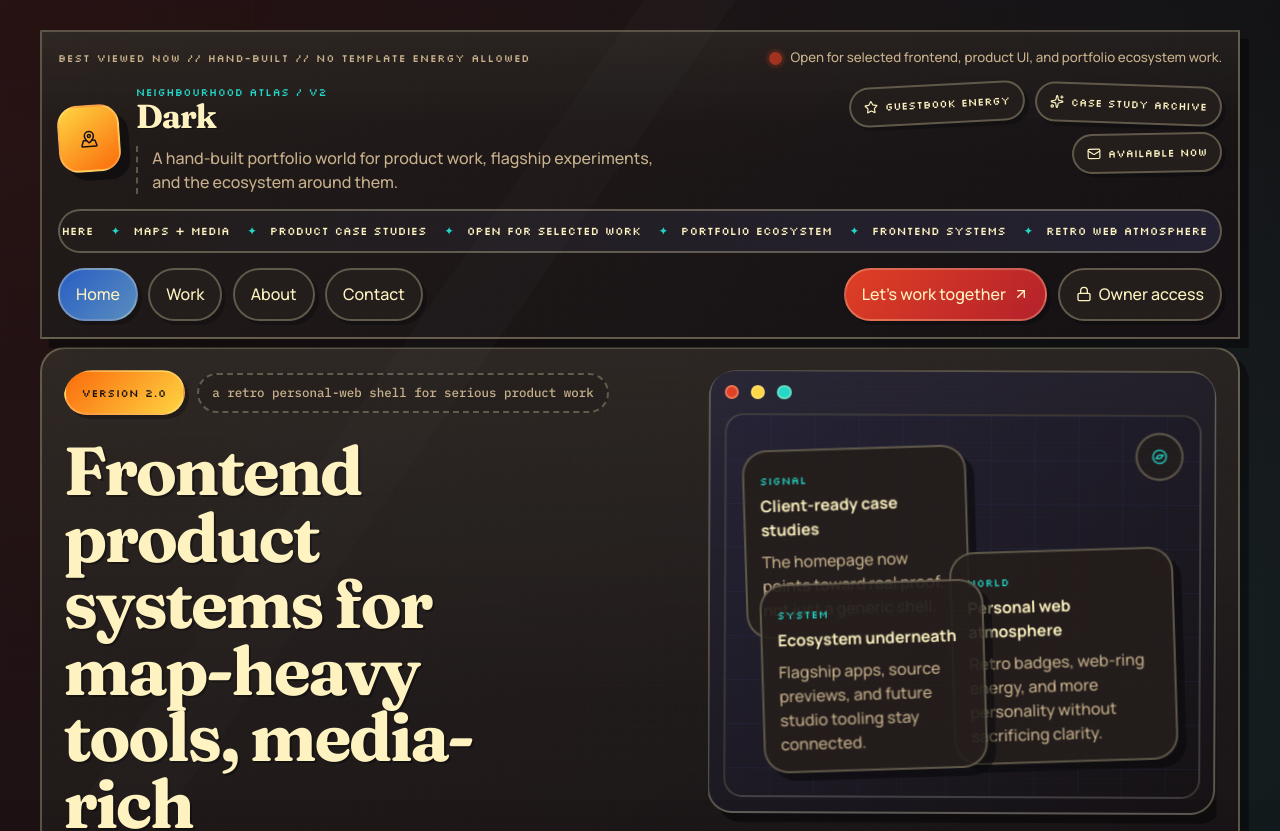
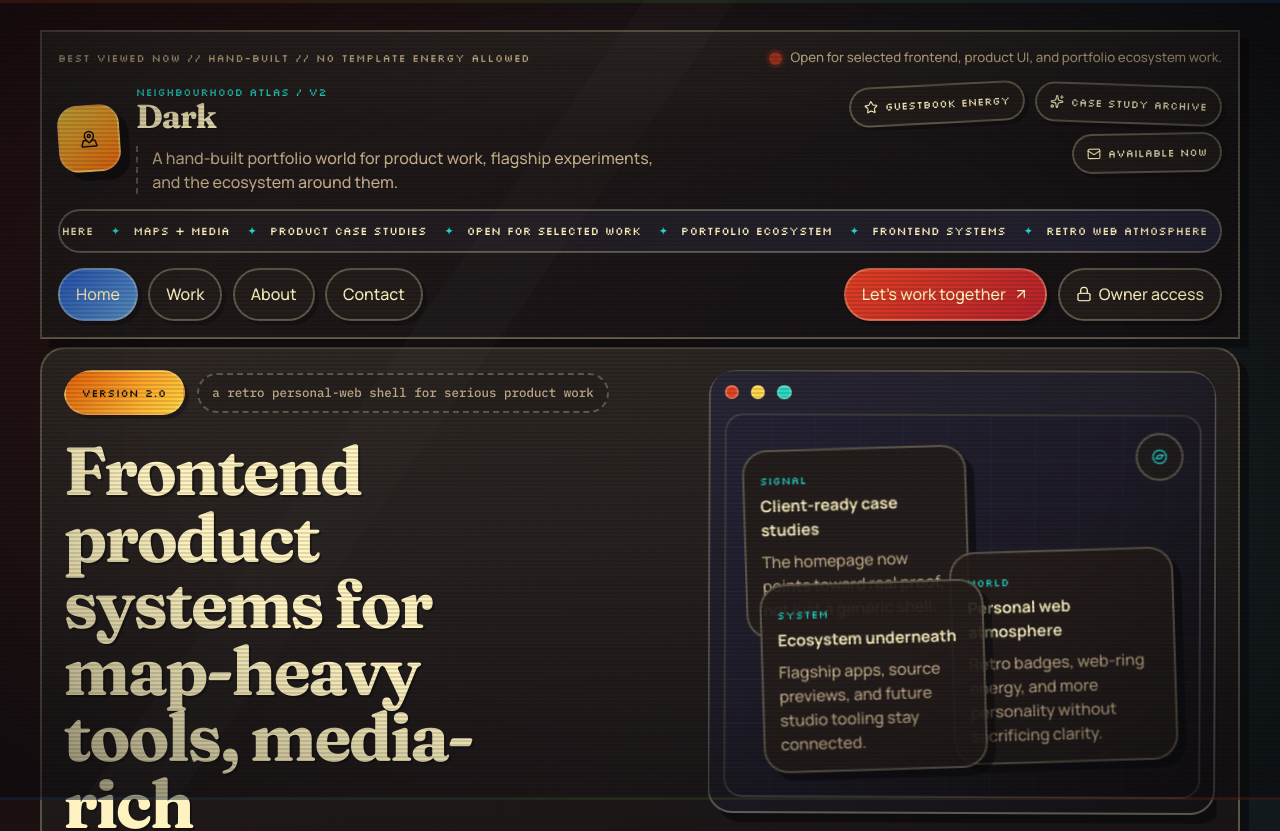
Before and after one commit to Sillyconer/personal-web, a React (Vite) app: page / in a window 1280 px wide. Shown: the top 831 px of the page. Built offline with nearby package versions, Linux system fonts and the light colour scheme; no server answers.

Commit message:
add crt scanlines overlay and page transition wipes

```diff
--- a/src/App.tsx
+++ b/src/App.tsx
@@ -1,5 +1,6 @@
 import { BrowserRouter, Navigate, Route, Routes } from 'react-router-dom';
 
+import { CrtOverlay } from './components/effects/CrtOverlay';
 import { InteractionFx } from './components/effects/InteractionFx';
 import { AppShell } from './components/layout/AppShell';
 import { AboutPage } from './pages/AboutPage';
@@ -13,6 +14,7 @@ import { WorkPage } from './pages/WorkPage';
 function App() {
   return (
     <BrowserRouter>
+      <CrtOverlay />
       <InteractionFx />
       <Routes>
         <Route path="/login" element={<LoginPage />} />
--- /dev/null
+++ b/src/components/effects/CrtOverlay.css
@@ -0,0 +1,100 @@
+/* ── CRT Overlay: scanlines, vignette, flicker ── */
+
+.crt-overlay {
+  position: fixed;
+  inset: 0;
+  z-index: 90;
+  pointer-events: none;
+  overflow: hidden;
+}
+
+/* ── Scanlines ── */
+
+.crt-overlay__scanlines {
+  position: absolute;
+  inset: 0;
+  background:
+    repeating-linear-gradient(
+      0deg,
+      transparent 0px,
+      transparent 2px,
+      rgba(6, 6, 8, 0.12) 2px,
+      rgba(6, 6, 8, 0.12) 4px
+    );
+  animation: crtFlicker 0.08s steps(2) infinite;
+}
+
+/* ── Vignette (dark edges) ── */
+
+.crt-overlay__vignette {
+  position: absolute;
+  inset: 0;
+  background: radial-gradient(
+    ellipse at center,
+    transparent 55%,
+    rgba(6, 6, 8, 0.25) 78%,
+    rgba(6, 6, 8, 0.55) 100%
+  );
+}
+
+/* ── RGB fringe at top/bottom ── */
+
+.crt-overlay__fringe {
+  position: absolute;
+  inset: 0;
+}
+
+.crt-overlay__fringe::before {
+  content: '';
+  position: absolute;
+  top: 0;
+  left: 0;
+  right: 0;
+  height: 3px;
+  background: linear-gradient(
+    90deg,
+    rgba(223, 62, 35, 0.15),
+    rgba(89, 193, 53, 0.12),
+    rgba(40, 92, 196, 0.15)
+  );
+}
+
+.crt-overlay__fringe::after {
+  content: '';
+  position: absolute;
+  bottom: 0;
+  left: 0;
+  right: 0;
+  height: 3px;
+  background: linear-gradient(
+    90deg,
+    rgba(40, 92, 196, 0.15),
+    rgba(89, 193, 53, 0.12),
+    rgba(223, 62, 35, 0.15)
+  );
+}
+
+/* ── Subtle flicker ── */
+
+@keyframes crtFlicker {
+  0% {
+    opacity: 0.92;
+  }
+
+  50% {
+    opacity: 1;
+  }
+
+  100% {
+    opacity: 0.94;
+  }
+}
+
+/* ── Reduced motion ── */
+
+@media (prefers-reduced-motion: reduce) {
+  .crt-overlay__scanlines {
+    animation: none;
+    opacity: 0.92;
+  }
+}
--- /dev/null
+++ b/src/components/effects/CrtOverlay.tsx
@@ -0,0 +1,34 @@
+import { useEffect, useState } from 'react';
+
+import './CrtOverlay.css';
+
+export const CrtOverlay = () => {
+  const [enabled, setEnabled] = useState(true);
+
+  useEffect(() => {
+    const reducedMotionQuery = window.matchMedia('(prefers-reduced-motion: reduce)');
+
+    const update = () => {
+      setEnabled(!reducedMotionQuery.matches);
+    };
+
+    update();
+    reducedMotionQuery.addEventListener('change', update);
+
+    return () => {
+      reducedMotionQuery.removeEventListener('change', update);
+    };
+  }, []);
+
+  if (!enabled) {
+    return null;
+  }
+
+  return (
+    <div className="crt-overlay" aria-hidden="true">
+      <div className="crt-overlay__scanlines" />
+      <div className="crt-overlay__vignette" />
+      <div className="crt-overlay__fringe" />
+    </div>
+  );
+};
--- /dev/null
+++ b/src/components/effects/PageTransition.css
@@ -0,0 +1,139 @@
+/* ── Page transition: CRT channel-switch wipe ── */
+
+.page-transition {
+  position: relative;
+  width: 100%;
+}
+
+.page-transition__wipe {
+  position: fixed;
+  inset: 0;
+  z-index: 70;
+  pointer-events: none;
+  background: linear-gradient(
+    180deg,
+    rgba(254, 243, 192, 0.12),
+    rgba(6, 6, 8, 0.96) 20%,
+    rgba(6, 6, 8, 0.99) 50%,
+    rgba(6, 6, 8, 0.96) 80%,
+    rgba(254, 243, 192, 0.12)
+  );
+  opacity: 0;
+}
+
+.page-transition__wipe.is-active {
+  animation: crtWipe 0.48s steps(6) forwards;
+}
+
+.page-transition__wipe::before {
+  content: '';
+  position: absolute;
+  left: 0;
+  right: 0;
+  top: 50%;
+  height: 3px;
+  transform: translateY(-50%);
+  background: var(--signal-teal);
+  box-shadow: 0 0 16px var(--signal-teal), 0 0 40px var(--signal-teal);
+  opacity: 0;
+}
+
+.page-transition__wipe.is-active::before {
+  animation: crtScanline 0.48s ease-out forwards;
+}
+
+/* ── Noise/static texture during wipe ── */
+
+.page-transition__wipe::after {
+  content: '';
+  position: absolute;
+  inset: 0;
+  background-image:
+    repeating-linear-gradient(
+      0deg,
+      transparent 0px,
+      transparent 1px,
+      rgba(254, 243, 192, 0.04) 1px,
+      rgba(254, 243, 192, 0.04) 2px
+    );
+  mix-blend-mode: screen;
+  opacity: 0;
+}
+
+.page-transition__wipe.is-active::after {
+  animation: crtNoise 0.48s steps(4) forwards;
+}
+
+@keyframes crtWipe {
+  0% {
+    opacity: 0;
+    clip-path: inset(48% 0 48% 0);
+  }
+
+  20% {
+    opacity: 1;
+    clip-path: inset(10% 0 10% 0);
+  }
+
+  50% {
+    opacity: 1;
+    clip-path: inset(0 0 0 0);
+  }
+
+  80% {
+    opacity: 0.6;
+    clip-path: inset(0 0 0 0);
+  }
+
+  100% {
+    opacity: 0;
+    clip-path: inset(48% 0 48% 0);
+  }
+}
+
+@keyframes crtScanline {
+  0% {
+    opacity: 0;
+    top: 50%;
+  }
+
+  15% {
+    opacity: 1;
+  }
+
+  50% {
+    opacity: 0.7;
+  }
+
+  100% {
+    opacity: 0;
+    top: 50%;
+  }
+}
+
+@keyframes crtNoise {
+  0% {
+    opacity: 0;
+  }
+
+  20% {
+    opacity: 0.6;
+  }
+
+  80% {
+    opacity: 0.3;
+  }
+
+  100% {
+    opacity: 0;
+  }
+}
+
+@media (prefers-reduced-motion: reduce) {
+  .page-transition__wipe,
+  .page-transition__wipe::before,
+  .page-transition__wipe::after {
+    animation: none !important;
+    opacity: 0 !important;
+  }
+}
--- /dev/null
+++ b/src/components/effects/PageTransition.tsx
@@ -0,0 +1,65 @@
+import { useCallback, useEffect, useRef } from 'react';
+import { useLocation } from 'react-router-dom';
+
+import './PageTransition.css';
+
+interface PageTransitionProps {
+  children: React.ReactNode;
+}
+
+export const PageTransition = ({ children }: PageTransitionProps) => {
+  const location = useLocation();
+  const prevPathRef = useRef(location.pathname);
+  const wipeRef = useRef<HTMLDivElement>(null);
+  const timeoutRef = useRef<number | null>(null);
+
+  const triggerWipe = useCallback(() => {
+    const el = wipeRef.current;
+
+    if (!el) {
+      return;
+    }
+
+    const reducedMotion = window.matchMedia('(prefers-reduced-motion: reduce)').matches;
+
+    if (reducedMotion) {
+      return;
+    }
+
+    /* Remove class to reset animation, then re-add */
+    el.classList.remove('is-active');
+    void el.offsetWidth;
+    el.classList.add('is-active');
+
+    if (timeoutRef.current) {
+      window.clearTimeout(timeoutRef.current);
+    }
+
+    timeoutRef.current = window.setTimeout(() => {
+      el.classList.remove('is-active');
+      timeoutRef.current = null;
+    }, 500);
+  }, []);
+
+  useEffect(() => {
+    if (location.pathname === prevPathRef.current) {
+      return;
+    }
+
+    prevPathRef.current = location.pathname;
+    triggerWipe();
+
+    return () => {
+      if (timeoutRef.current) {
+        window.clearTimeout(timeoutRef.current);
+      }
+    };
+  }, [location.pathname, triggerWipe]);
+
+  return (
+    <div className="page-transition">
+      <div ref={wipeRef} className="page-transition__wipe" aria-hidden="true" />
+      {children}
+    </div>
+  );
+};
--- a/src/components/layout/AppShell.tsx
+++ b/src/components/layout/AppShell.tsx
@@ -1,6 +1,7 @@
 import { Outlet, NavLink } from 'react-router-dom';
 import { ArrowUpRight, Lock, LogOut, Mail, MapPinned, Sparkles, Star } from 'lucide-react';
 
+import { PageTransition } from '../effects/PageTransition';
 import { navigation } from '../../config/navigation';
 import { siteProfile } from '../../data/site';
 import { useAuthStore } from '../../store/useAuthStore';
@@ -114,7 +115,9 @@ export const AppShell = () => {
       </header>
 
       <main className="app-main">
-        <Outlet />
+        <PageTransition>
+          <Outlet />
+        </PageTransition>
       </main>
 
       <footer className="app-footer">
```
